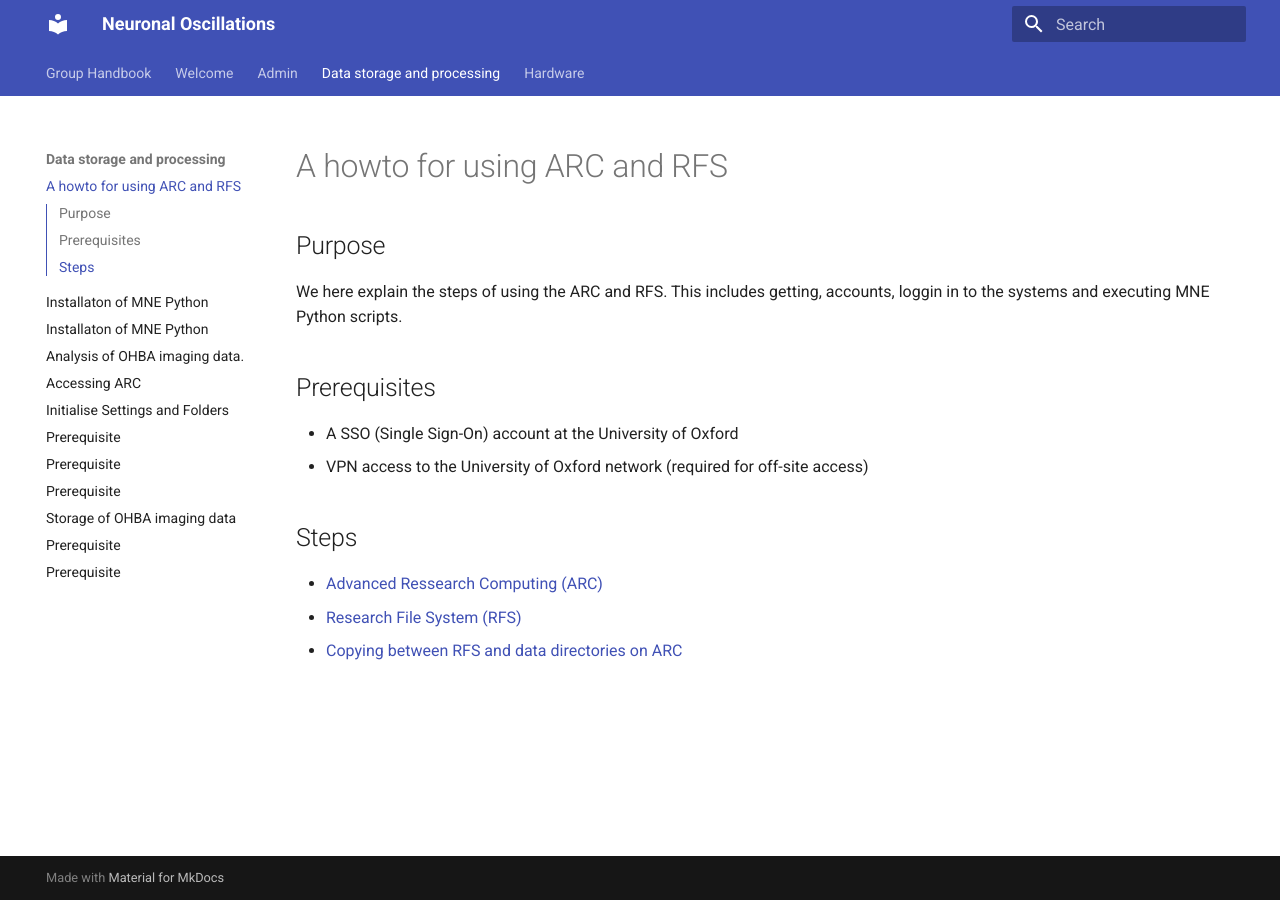
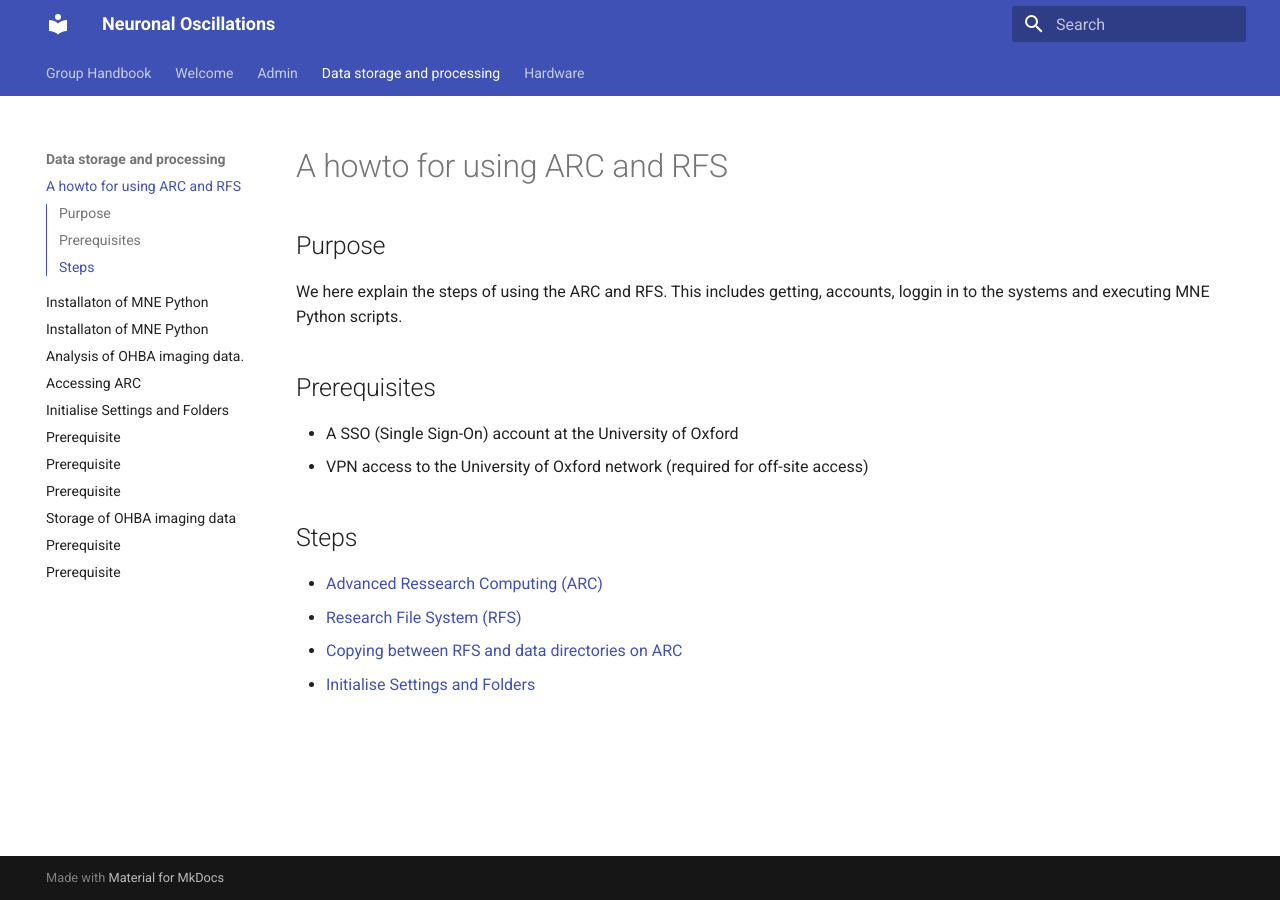
Before and after one commit to Neuronal-Oscillations/group-handbook, an MkDocs documentation site: the page built from docs/data_storage_and_processing/README.md, in a window 1280 px wide. Built offline with MkDocs 1.6.1 and Material for MkDocs 9.7.7, drawn with Linux system fonts in a browser that asks for light colours.

Commit message:
Update README.md

```diff
--- a/docs/data_storage_and_processing/README.md
+++ b/docs/data_storage_and_processing/README.md
@@ -12,3 +12,4 @@
 - [Advanced Ressearch Computing (ARC)](https://github.com/Neuronal-Oscillations/group-handbook/edit/main/docs/data_storage_and_processing/accessing_ARC.md)
 - [Research File System (RFS)](https://github.com/Neuronal-Oscillations/group-handbook/blob/main/docs/data_storage_and_processing/storage.md)
 - [Copying between RFS and data directories on ARC](https://github.com/Neuronal-Oscillations/group-handbook/blob/main/docs/data_storage_and_processing/RFS_to_ARC_data_transfer.md)
+- [Initialise Settings and Folders](https://github.com/Neuronal-Oscillations/group-handbook/blob/main/docs/data_storage_and_processing/initialise.md)
```
